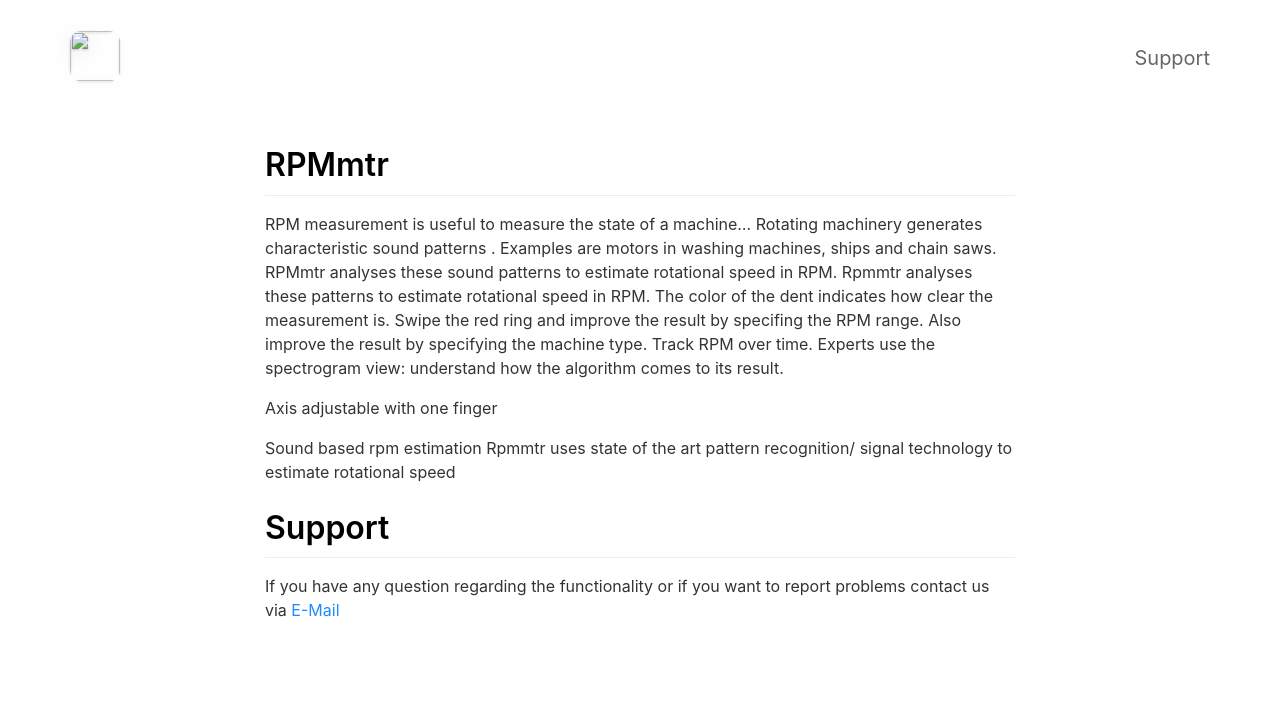
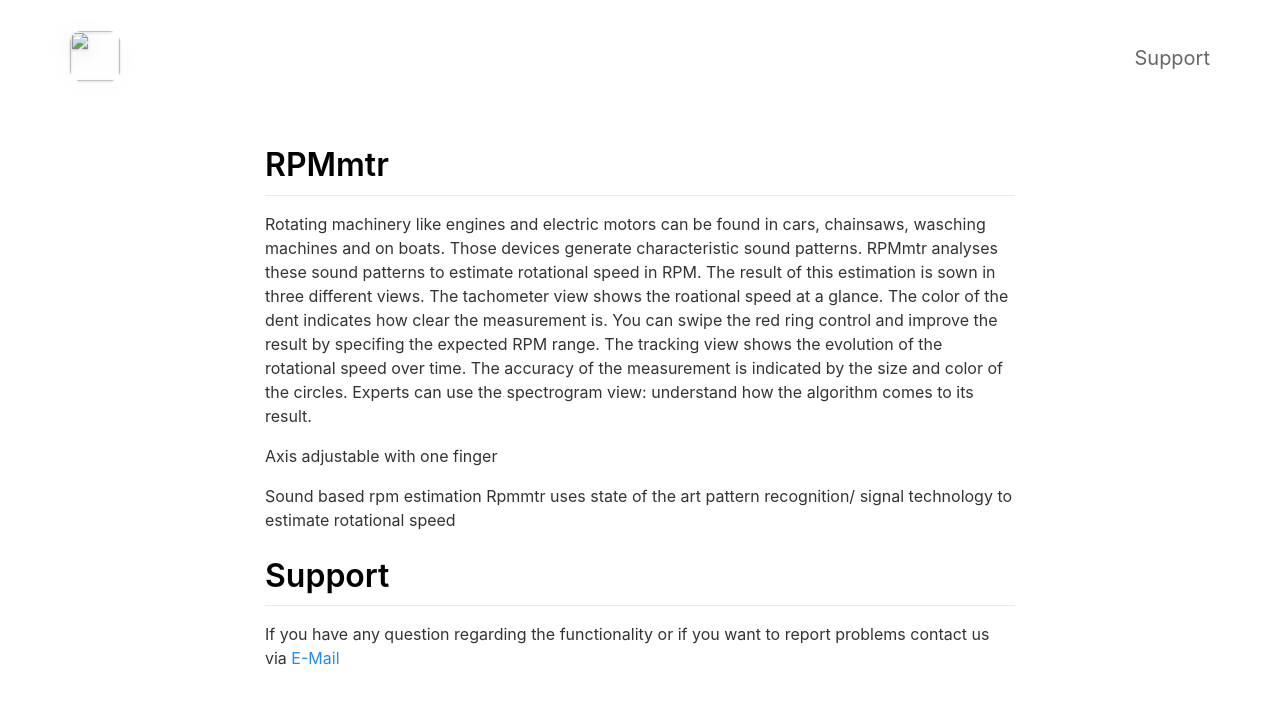
Before and after one commit to nomasdynamics/RPMmtr, a Jekyll site: the page built from _pages/support.md, in a window 1280 px wide. Shown: the top 704 px of the page. Built offline with Jekyll 4.4.1, drawn with Linux system fonts in a browser that asks for light colours; nearby versions of some CDN libraries.

Commit message:
Update support.md

```diff
--- a/_pages/support.md
+++ b/_pages/support.md
@@ -5,16 +5,12 @@
 ---
 
 # RPMmtr
-RPM measurement is  useful to measure the state of a machine...
-Rotating machinery  generates characteristic sound patterns .
-Examples are motors in washing machines, ships and chain saws.
-RPMmtr  analyses these sound patterns to estimate rotational speed in RPM.
-Rpmmtr  analyses these patterns to estimate rotational speed in RPM.
-The color of the dent indicates how clear the measurement is.
-Swipe the red ring and improve the result by specifing the RPM range.
-Also improve the result by specifying the machine type.
-Track RPM over time.
-Experts use the spectrogram view: understand how the algorithm comes to its result.
+Rotating machinery like engines and electric motors can be found in cars, chainsaws, wasching machines and on boats.
+Those devices generate characteristic sound patterns. RPMmtr  analyses these sound patterns to estimate rotational speed in RPM.
+The result of this estimation is sown in three different views. The tachometer view shows the roational speed at a glance.
+The color of the dent indicates how clear the measurement is. You can swipe the red ring control and improve the result by specifing the expected RPM range.
+The tracking view shows the evolution of the rotational speed over time. The accuracy of the measurement is indicated by the size and color of the circles.
+Experts can use the spectrogram view: understand how the algorithm comes to its result.
 
 Axis adjustable with one finger
 
```
